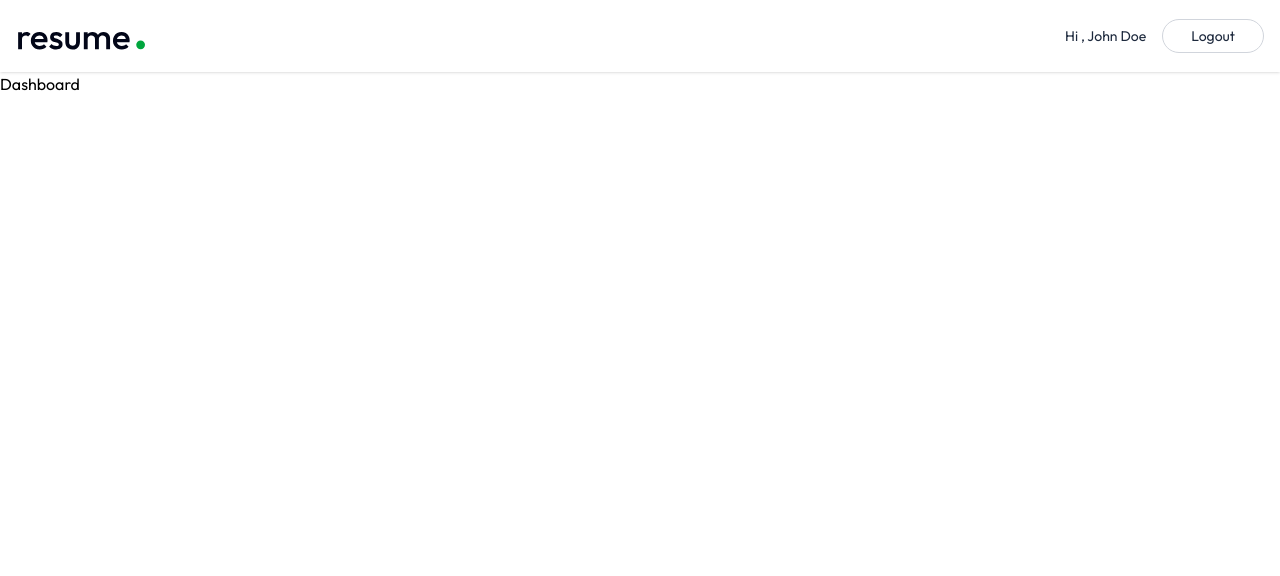
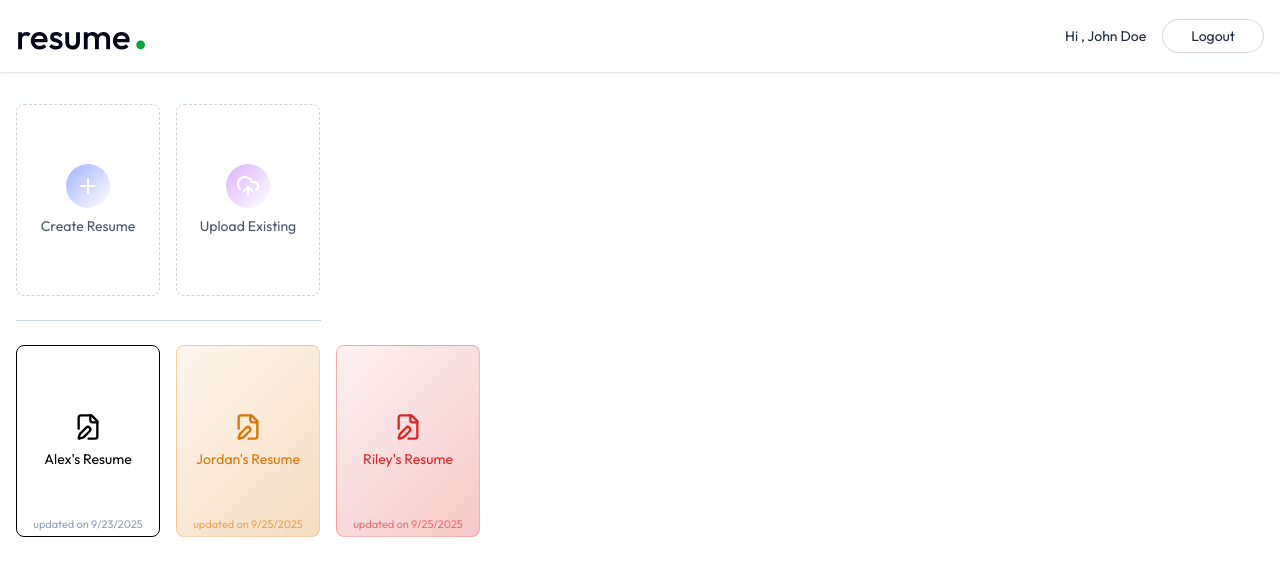
Before and after one commit to RachitTyagi17/AI-Resume-Builder, a React (Vite) app in the folder client/: page /app in a window 1280 px wide. Shown: the top 576 px of the page. Built offline with nearby package versions, Linux system fonts and the light colour scheme; the HTML template or start-up script is replaced by a standard one.

Commit message:
started building the dashboard for my resume builder

```diff
--- a/client/src/pages/Dashboard.jsx
+++ b/client/src/pages/Dashboard.jsx
@@ -1,9 +1,67 @@
-import React from 'react'
+import React, { useEffect, useState } from "react";
+import { FilePenIcon, PlusIcon, UploadCloudIcon } from "lucide-react";
+import {dummyResumeData} from '../assets/assets'
 
 const Dashboard = () => {
+  const colors =["#933ea" , "#d97706" , "#dc2626" , "0284c7" , "#16a34a"  ]
+  const [allResumes , setAllResumes] =useState([])
+
+  const loadAllResumes = async ()=>{
+    setAllResumes(dummyResumeData)
+  }
+
+  useEffect(()=>{
+    loadAllResumes()
+  },[])
+
   return (
-    <div>Dashboard</div>
-  )
-}
+    <div>
+    <div className="max-w-7xl mx-auto px-4 py-8">
+      <p className="text-2xl font-medium mb-6 bg-gradient-to-r from-slate-600 to-slate-700 bg-clip-text text-transparent sm:hidden">
+        Welcome , Joe Doe
+      </p>
 
-export default Dashboard
+      <div className="flex gap-4">
+        <button className="w-full bg-white sm:max-w-36 h-48 flex flex-col items-center justify-center rounded-lg gap-2 text-slate-600 border border-dashed border-slate-300 group hover:border-indigo-500 hover:shadow-lg transition-all duration-300 cursor-pointer">
+          <PlusIcon className="size-11 transition-all duration-300 p-2.5 bg-gradient-to-br from-indigo-300 to indigo-500 text-white rounded-full" />
+          <p className="text-sm group-hover:text-indigo-600 transition-all duration-300">
+            Create Resume
+          </p>
+        </button>
+
+        <button className="w-full bg-white sm:max-w-36 h-48 flex flex-col items-center justify-center rounded-lg gap-2 text-slate-600 border border-dashed border-slate-300 group hover:border-purple-500 hover:shadow-lg transition-all duration-300 cursor-pointer">
+          <UploadCloudIcon className="size-11 transition-all duration-300 p-2.5 bg-gradient-to-br from-purple-300 to purple-500 text-white rounded-full" />
+          <p className="text-sm group-hover:text-purple-600 transition-all duration-300">
+            Upload Existing
+          </p>
+        </button>
+      </div>
+
+      <hr className="border-slate-300 my-6 sm:w-[305px]" />
+
+      <div className="grid grid-cols-2 sm:flex flex-wrap gap-4">
+        {
+          allResumes.map((resume ,index)=>{
+            const baseColor = colors[index % colors.length];
+            return(
+              <button key={index} className="relative w-full sm:max-w-36 h-48 flex flex-col items-center justify-center rounded-lg gap-2 border group hover:shadow-lg transition-all duration-300 cursor-pointer "
+              style={{background:`linear-gradient(135deg , ${baseColor}10 , ${baseColor}40)` ,borderColor:baseColor +'40'}}>
+                <FilePenIcon className="size-7 group-hover:scale-105 transition-all" style={{color:baseColor}}/>
+                <p className="text-sm group-hover:scale-105 transition-all px-2 text-center" style={{color:baseColor}}>{resume.title}</p>
+              <p className="absolute bottom-1 text-[11px] text-slate-400 group-hover:text-slate-500 transition-all duration-300 px-2 text-center" style={{color:baseColor+'90'}}>updated on {new Date(resume.updatedAt).toLocaleDateString()}</p>
+              </button>
+            )
+
+            })
+        }
+      </div>
+
+
+
+
+    </div>
+    </div>
+  );
+};
+
+export default Dashboard;
```
